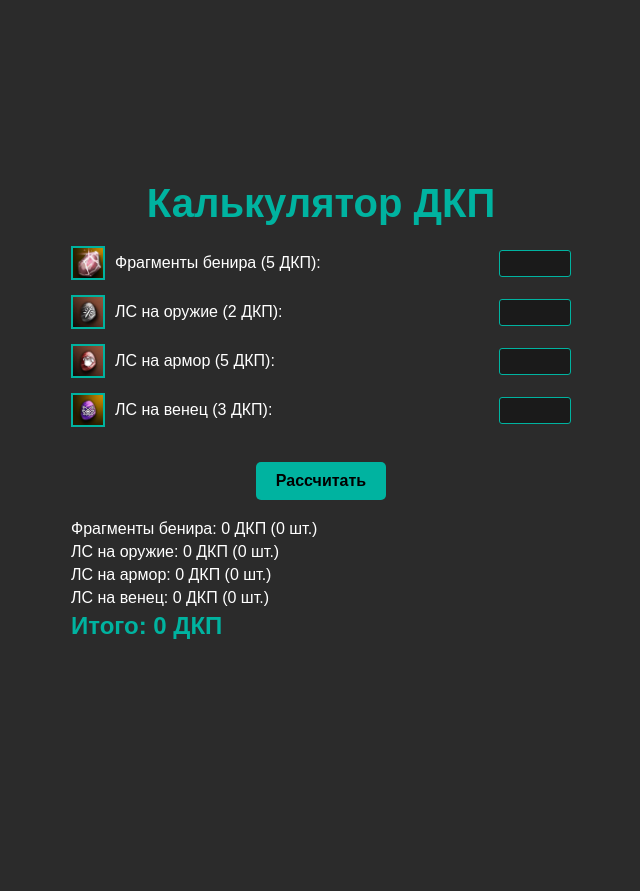
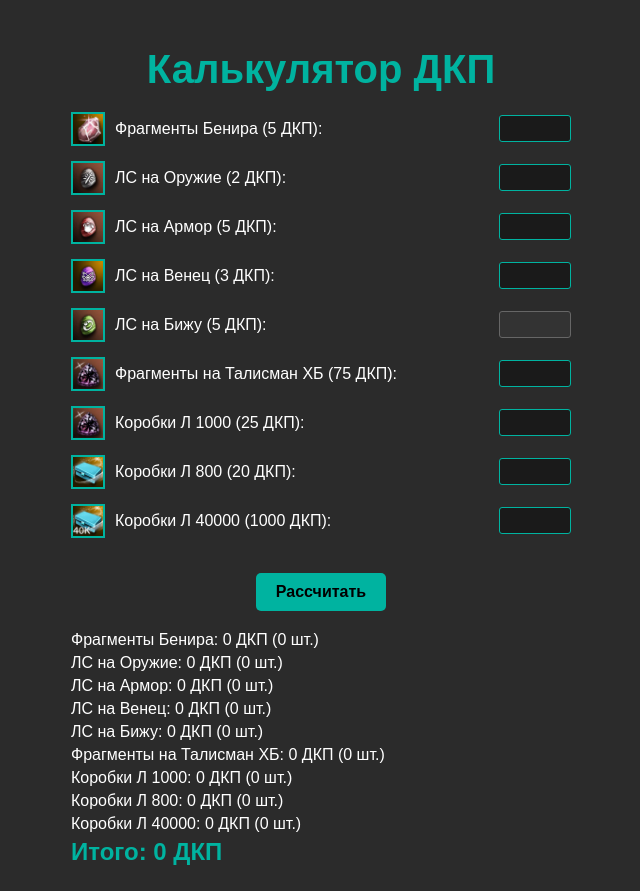
Before and after one commit to SDFost123/flask-dkp-calculator, a Flask app: page / in a window 1280 px wide. Shown: the whole page, without its empty margins (319-959 px from the left). Before the commit the page ends 639 px from the top, so only its background shows below. Run offline with Flask 3, Linux system fonts and the light colour scheme.

Commit message:
Add files via upload
Update 2

```diff
--- a/app.py
+++ b/app.py
@@ -7,12 +7,30 @@ app = Flask(__name__)
 current_dir = os.path.dirname(os.path.abspath(__file__))
 icons_dir = os.path.join(current_dir, "static", "Icons")
 
+# Статус предметов (True - активен, False - недействителен)
+item_status = {
+    "benir": True,
+    "weapon": True,
+    "armor": True,
+    "crown": True,
+    "accessory": False,  # ЛС на Бижу - недействителен
+    "talisman_hb": True,
+    "box_1000": True,
+    "box_800": True,
+    "box_40000": True
+}
+
 # Проверка наличия иконок
 icon_files = {
     "benir": "bm_ensoul_stone_PvP_empty.png",
     "weapon": "variation_mineral_wp.png",
     "armor": "variation_mineral_am.png",
-    "crown": "variation_mineral_bm.png"
+    "crown": "variation_mineral_bm.png",
+    "accessory": "variation_mineral_acc.png",
+    "talisman_hb": "etc_high_gem_black_i00.png",
+    "box_1000": "etc_high_gem_black_i00.png",
+    "box_800": "bm_sayhas_talisman_box.png",
+    "box_40000": "bm_sayhas_talisman_box_40k.png"
 }
 
 for key, icon_file in icon_files.items():
@@ -24,45 +42,73 @@ def index():
     if request.method == "POST":
         try:
             # Получаем данные из формы
-            benir = int(request.form.get("benir", 0)) if request.form.get("benir") else 0
-            ls_weapon = int(request.form.get("ls_weapon", 0)) if request.form.get("ls_weapon") else 0
-            ls_armor = int(request.form.get("ls_armor", 0)) if request.form.get("ls_armor") else 0
-            ls_crown = int(request.form.get("ls_crown", 0)) if request.form.get("ls_crown") else 0
+            benir = int(request.form.get("benir", 0)) if request.form.get("benir") and item_status["benir"] else 0
+            ls_weapon = int(request.form.get("ls_weapon", 0)) if request.form.get("ls_weapon") and item_status["weapon"] else 0
+            ls_armor = int(request.form.get("ls_armor", 0)) if request.form.get("ls_armor") and item_status["armor"] else 0
+            ls_crown = int(request.form.get("ls_crown", 0)) if request.form.get("ls_crown") and item_status["crown"] else 0
+            ls_accessory = int(request.form.get("ls_accessory", 0)) if request.form.get("ls_accessory") and item_status["accessory"] else 0
+            talisman_hb = int(request.form.get("talisman_hb", 0)) if request.form.get("talisman_hb") and item_status["talisman_hb"] else 0
+            box_1000 = int(request.form.get("box_1000", 0)) if request.form.get("box_1000") and item_status["box_1000"] else 0
+            box_800 = int(request.form.get("box_800", 0)) if request.form.get("box_800") and item_status["box_800"] else 0
+            box_40000 = int(request.form.get("box_40000", 0)) if request.form.get("box_40000") and item_status["box_40000"] else 0
 
             # Расчет ДКП
-            dkp_benir = benir * 5
-            dkp_weapon = ls_weapon * 2
-            dkp_armor = ls_armor * 5
-            dkp_crown = ls_crown * 3
-            total_dkp = dkp_benir + dkp_weapon + dkp_armor + dkp_crown
+            dkp_benir = benir * 5 if item_status["benir"] else 0
+            dkp_weapon = ls_weapon * 2 if item_status["weapon"] else 0
+            dkp_armor = ls_armor * 5 if item_status["armor"] else 0
+            dkp_crown = ls_crown * 3 if item_status["crown"] else 0
+            dkp_accessory = ls_accessory * 5 if item_status["accessory"] else 0
+            dkp_talisman_hb = talisman_hb * 75 if item_status["talisman_hb"] else 0
+            dkp_box_1000 = box_1000 * 25 if item_status["box_1000"] else 0
+            dkp_box_800 = box_800 * 20 if item_status["box_800"] else 0
+            dkp_box_40000 = box_40000 * 1000 if item_status["box_40000"] else 0
+
+            total_dkp = (dkp_benir + dkp_weapon + dkp_armor + dkp_crown +
+                         dkp_accessory + dkp_talisman_hb + dkp_box_1000 +
+                         dkp_box_800 + dkp_box_40000)
 
             # Результаты с количеством в скобках
             results = {
-                "benir": f"Фрагменты бенира: {dkp_benir} ДКП ({benir} шт.)",
-                "weapon": f"ЛС на оружие: {dkp_weapon} ДКП ({ls_weapon} шт.)",
-                "armor": f"ЛС на армор: {dkp_armor} ДКП ({ls_armor} шт.)",
-                "crown": f"ЛС на венец: {dkp_crown} ДКП ({ls_crown} шт.)",
+                "benir": f"Фрагменты Бенира: {dkp_benir} ДКП ({benir} шт.)",
+                "weapon": f"ЛС на Оружие: {dkp_weapon} ДКП ({ls_weapon} шт.)",
+                "armor": f"ЛС на Армор: {dkp_armor} ДКП ({ls_armor} шт.)",
+                "crown": f"ЛС на Венец: {dkp_crown} ДКП ({ls_crown} шт.)",
+                "accessory": f"ЛС на Бижу: {dkp_accessory} ДКП ({ls_accessory} шт.)",
+                "talisman_hb": f"Фрагменты на Талисман ХБ: {dkp_talisman_hb} ДКП ({talisman_hb} шт.)",
+                "box_1000": f"Коробки Л 1000: {dkp_box_1000} ДКП ({box_1000} шт.)",
+                "box_800": f"Коробки Л 800: {dkp_box_800} ДКП ({box_800} шт.)",
+                "box_40000": f"Коробки Л 40000: {dkp_box_40000} ДКП ({box_40000} шт.)",
                 "total": f"Итого: {total_dkp} ДКП"
             }
         except ValueError:
             results = {
-                "benir": "Фрагменты бенира: 0 ДКП (0 шт.)",
-                "weapon": "ЛС на оружие: 0 ДКП (0 шт.)",
-                "armor": "ЛС на армор: 0 ДКП (0 шт.)",
-                "crown": "ЛС на венец: 0 ДКП (0 шт.)",
+                "benir": "Фрагменты Бенира: 0 ДКП (0 шт.)",
+                "weapon": "ЛС на Оружие: 0 ДКП (0 шт.)",
+                "armor": "ЛС на Армор: 0 ДКП (0 шт.)",
+                "crown": "ЛС на Венец: 0 ДКП (0 шт.)",
+                "accessory": "ЛС на Бижу: 0 ДКП (0 шт.)",
+                "talisman_hb": "Фрагменты на Талисман ХБ: 0 ДКП (0 шт.)",
+                "box_1000": "Коробки Л 1000: 0 ДКП (0 шт.)",
+                "box_800": "Коробки Л 800: 0 ДКП (0 шт.)",
+                "box_40000": "Коробки Л 40000: 0 ДКП (0 шт.)",
                 "total": "Ошибка: введите числа!"
             }
-        return render_template("index.html", results=results)
+        return render_template("index.html", results=results, item_status=item_status)
 
     # При GET-запросе показываем пустую форму
     results = {
-        "benir": "Фрагменты бенира: 0 ДКП (0 шт.)",
-        "weapon": "ЛС на оружие: 0 ДКП (0 шт.)",
-        "armor": "ЛС на армор: 0 ДКП (0 шт.)",
-        "crown": "ЛС на венец: 0 ДКП (0 шт.)",
+        "benir": "Фрагменты Бенира: 0 ДКП (0 шт.)",
+        "weapon": "ЛС на Оружие: 0 ДКП (0 шт.)",
+        "armor": "ЛС на Армор: 0 ДКП (0 шт.)",
+        "crown": "ЛС на Венец: 0 ДКП (0 шт.)",
+        "accessory": "ЛС на Бижу: 0 ДКП (0 шт.)",
+        "talisman_hb": "Фрагменты на Талисман ХБ: 0 ДКП (0 шт.)",
+        "box_1000": "Коробки Л 1000: 0 ДКП (0 шт.)",
+        "box_800": "Коробки Л 800: 0 ДКП (0 шт.)",
+        "box_40000": "Коробки Л 40000: 0 ДКП (0 шт.)",
         "total": "Итого: 0 ДКП"
     }
-    return render_template("index.html", results=results)
+    return render_template("index.html", results=results, item_status=item_status)
 
 if __name__ == "__main__":
     app.run(host="0.0.0.0", port=int(os.environ.get("PORT", 5000)))
--- a/static/style.css
+++ b/static/style.css
@@ -49,6 +49,13 @@ input[type="number"] {
     border-radius: 3px;
 }
 
+input[type="number"]:disabled {
+    background-color: #333;
+    color: #666;
+    border-color: #666;
+    cursor: not-allowed;
+}
+
 button {
     background-color: #00b3a0;
     color: #000000;
@@ -79,7 +86,3 @@ button:hover {
     font-size: 1.5em;
     font-weight: bold;
 }
-
-.sanya {
-    color: #ff3333;
-}
--- a/templates/index.html
+++ b/templates/index.html
@@ -12,23 +12,48 @@
         <form method="POST">
             <div class="input-group">
                 <img src="{{ url_for('static', filename='Icons/bm_ensoul_stone_PvP_empty.png') }}" alt="X" class="icon">
-                <label>Фрагменты бенира (5 ДКП):</label>
-                <input type="number" name="benir" min="0">
+                <label>Фрагменты Бенира (5 ДКП):</label>
+                <input type="number" name="benir" min="0" {% if not item_status.benir %}disabled{% endif %}>
             </div>
             <div class="input-group">
                 <img src="{{ url_for('static', filename='Icons/variation_mineral_wp.png') }}" alt="X" class="icon">
-                <label>ЛС на оружие (2 ДКП):</label>
-                <input type="number" name="ls_weapon" min="0">
+                <label>ЛС на Оружие (2 ДКП):</label>
+                <input type="number" name="ls_weapon" min="0" {% if not item_status.weapon %}disabled{% endif %}>
             </div>
             <div class="input-group">
                 <img src="{{ url_for('static', filename='Icons/variation_mineral_am.png') }}" alt="X" class="icon">
-                <label>ЛС на армор (5 ДКП):</label>
-                <input type="number" name="ls_armor" min="0">
+                <label>ЛС на Армор (5 ДКП):</label>
+                <input type="number" name="ls_armor" min="0" {% if not item_status.armor %}disabled{% endif %}>
             </div>
             <div class="input-group">
                 <img src="{{ url_for('static', filename='Icons/variation_mineral_bm.png') }}" alt="X" class="icon">
-                <label>ЛС на венец (3 ДКП):</label>
-                <input type="number" name="ls_crown" min="0">
+                <label>ЛС на Венец (3 ДКП):</label>
+                <input type="number" name="ls_crown" min="0" {% if not item_status.crown %}disabled{% endif %}>
+            </div>
+            <div class="input-group">
+                <img src="{{ url_for('static', filename='Icons/variation_mineral_acc.png') }}" alt="X" class="icon">
+                <label>ЛС на Бижу (5 ДКП):</label>
+                <input type="number" name="ls_accessory" min="0" {% if not item_status.accessory %}disabled{% endif %}>
+            </div>
+            <div class="input-group">
+                <img src="{{ url_for('static', filename='Icons/etc_high_gem_black_i00.png') }}" alt="X" class="icon">
+                <label>Фрагменты на Талисман ХБ (75 ДКП):</label>
+                <input type="number" name="talisman_hb" min="0" {% if not item_status.talisman_hb %}disabled{% endif %}>
+            </div>
+            <div class="input-group">
+                <img src="{{ url_for('static', filename='Icons/etc_high_gem_black_i00.png') }}" alt="X" class="icon">
+                <label>Коробки Л 1000 (25 ДКП):</label>
+                <input type="number" name="box_1000" min="0" {% if not item_status.box_1000 %}disabled{% endif %}>
+            </div>
+            <div class="input-group">
+                <img src="{{ url_for('static', filename='Icons/bm_sayhas_talisman_box.png') }}" alt="X" class="icon">
+                <label>Коробки Л 800 (20 ДКП):</label>
+                <input type="number" name="box_800" min="0" {% if not item_status.box_800 %}disabled{% endif %}>
+            </div>
+            <div class="input-group">
+                <img src="{{ url_for('static', filename='Icons/bm_sayhas_talisman_box_40k.png') }}" alt="X" class="icon">
+                <label>Коробки Л 40000 (1000 ДКП):</label>
+                <input type="number" name="box_40000" min="0" {% if not item_status.box_40000 %}disabled{% endif %}>
             </div>
             <button type="submit">Рассчитать</button>
         </form>
@@ -38,10 +63,13 @@
             <p>{{ results.weapon }}</p>
             <p>{{ results.armor }}</p>
             <p>{{ results.crown }}</p>
+            <p>{{ results.accessory }}</p>
+            <p>{{ results.talisman_hb }}</p>
+            <p>{{ results.box_1000 }}</p>
+            <p>{{ results.box_800 }}</p>
+            <p>{{ results.box_40000 }}</p>
             <p class="total">{{ results.total }}</p>
-            <p id="sanya" class="sanya">{{ results.sanya }}</p>
         </div>
     </div>
-    <script src="{{ url_for('static', filename='script.js') }}"></script>
 </body>
 </html>
```
Also changed, not shown: static/Icons/bm_sayhas_talisman_box.png (added), static/Icons/bm_sayhas_talisman_box_40k.png (added), static/Icons/etc_high_gem_black_i00.png (added), static/script.js (line endings or trailing spaces).
